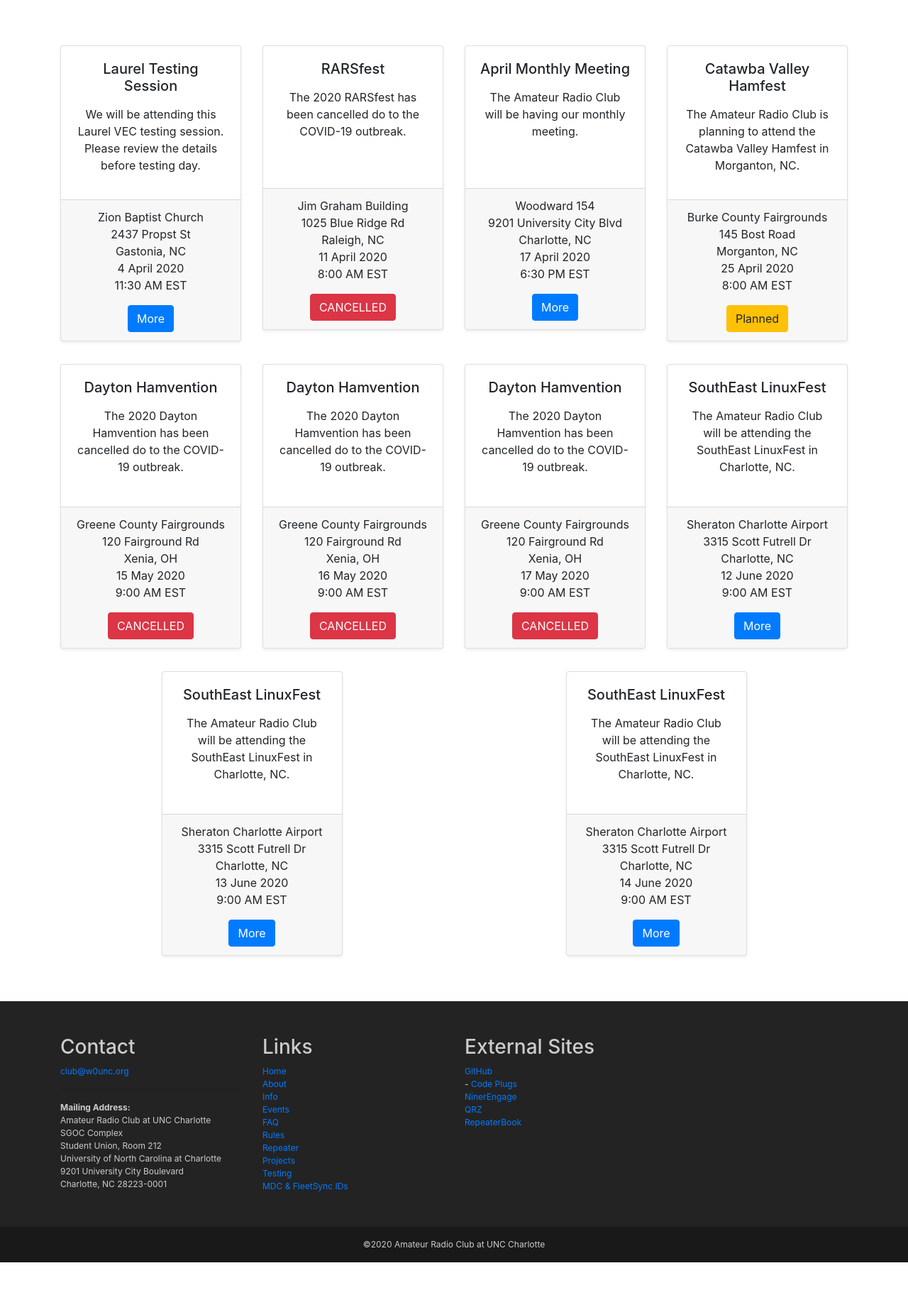
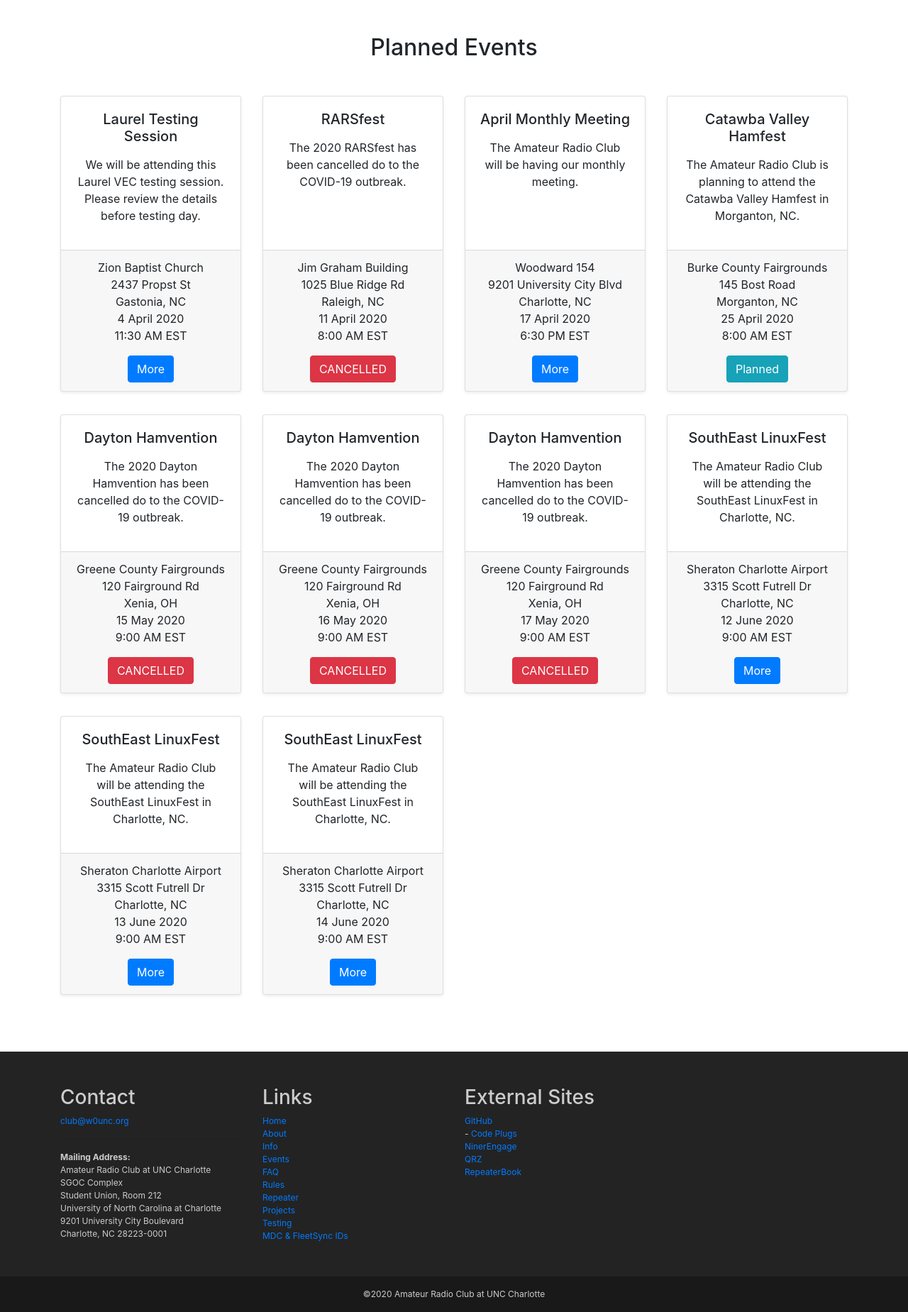
Before and after one commit to w0unc/w0unc.github.io, a Jekyll site: the page built from events.html, in a window 1280 px wide. Shown: the part 321-2170 px from the top of the page at 71% size. Built offline with Jekyll 4.4.1, drawn with Linux system fonts in a browser that asks for light colours; before the commit the page ends 2100 px from its top, so only the background shows below that.

Commit message:
Events page layout fix

```diff
--- a/assets/css/w0unc.css
+++ b/assets/css/w0unc.css
@@ -75,15 +75,6 @@
 
 
 /*******************************/
-/*        EVENTS CARDS         */
-/*******************************/
-
-#events .card-body {
-	min-height: 200px;
-}
-
-
-/*******************************/
 /* BOOTSTRAP CARD COLUMNS FIX  */
 /*******************************/
 
--- a/events.html
+++ b/events.html
@@ -5,13 +5,15 @@
 
 <!-- Events -->
 <div class="container my-4 my-md-5 text-center" id="events">
+	<h2 class="pb-2">Planned Events</h2>
 	<div class="row">
+		<div class="col my-3">
+			<div class="card-deck">
 				{% assign curDate = site.time | date: '%s' %}
 				{% for post in site.posts reversed %}
 					{% assign eventStartDate = post.date | date: '%s' %}
 					{% if eventStartDate > curDate %}
-				<div class="col-md-6 col-lg-3 my-3 mx-auto">
-					<div class="card shadow-sm">
+						<div class="card my-3 shadow-sm" style="min-width: calc(25% - 30px); max-width: calc(25% - 30px)">
 							<div class="card-body">
 								<h5 class="card-title">{{ post.title }}</h5>
 								<p class="card-text">{{ post.excerpt }}</p>
@@ -28,16 +30,17 @@
 									<a href="{{ post.url }}" class="btn btn-primary">More</a>
 								{% endif %}
 								{% if post.status == 'Planned' %}
-								<a href="{{ post.url }}" class="btn btn-warning">Planned</a>
+									<a href="{{ post.url }}" class="btn btn-info">Planned</a>
 								{% endif %}
 								{% if post.status == 'Cancelled' %}
 									<a href="{{ post.url }}" class="btn btn-danger">CANCELLED</a>
 								{% endif %}
 							</div>
 						</div>
-				</div>
 					{% endif %}
 				{% endfor %}
 			</div>
 		</div>
+	</div>
+</div>
 <!-- End Events -->
--- a/index.html
+++ b/index.html
@@ -46,12 +46,13 @@
 <div class="container my-4 my-md-5 text-center" id="events">
 	<h2 class="pb-2">Planned Events</h2>
 	<div class="row">
+		<div class="col my-3">
+			<div class="card-deck">
 				{% assign i = 0 %}
 				{% assign curDate = site.time | date: '%s' %}
 				{% for post in site.posts reversed %}
 					{% assign eventStartDate = post.date | date: '%s' %}
 					{% if eventStartDate > curDate and i < 4 %}
-				<div class="col-md-6 col-lg-3 my-3 mx-auto">
 						<div class="card shadow-sm">
 							<div class="card-body">
 								<h5 class="card-title">{{ post.title }}</h5>
@@ -76,10 +77,11 @@
 								{% endif %}
 							</div>
 						</div>
-				</div>
 						{% assign i = i | plus: 1 %}
 					{% endif %}
 				{% endfor %}
+			</div>
+		</div>
 	</div>
 	<div class="row">
 		<div class="col my-3">
```
Lines whose indentation alone changed are shown as unchanged.
